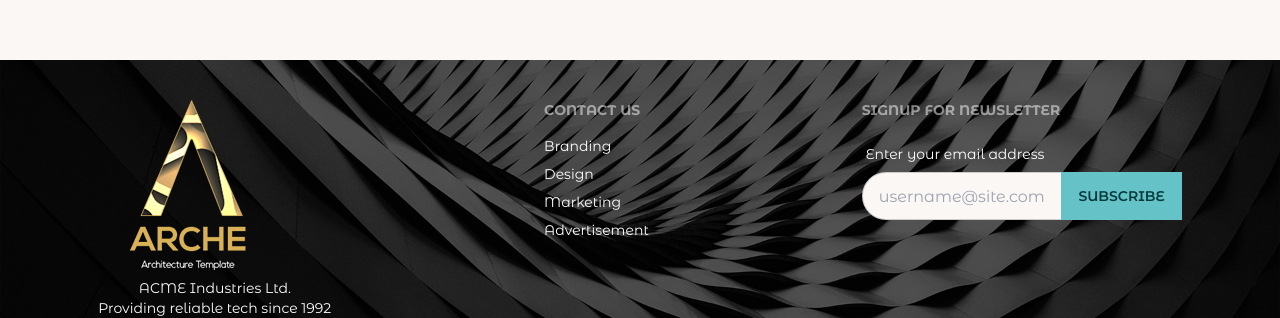
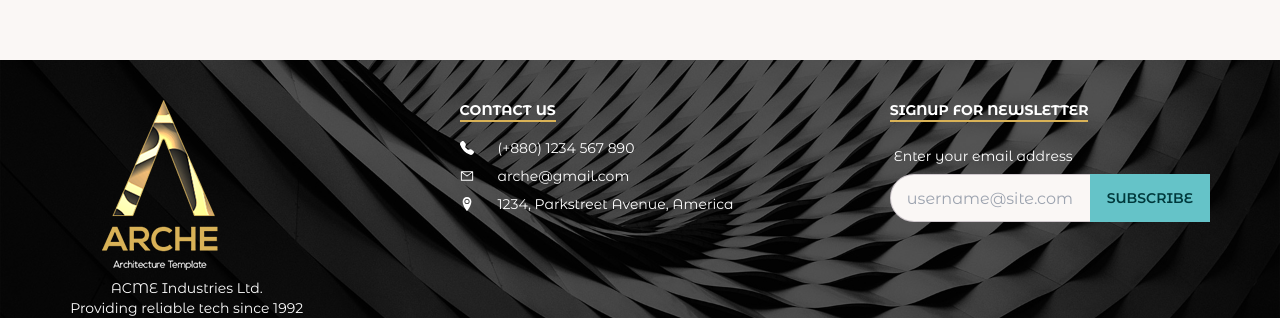
Before and after one commit to KPorus/acrhe, a React (Create React App) app: page /about in a window 1280 px wide. Shown: the part 924-1242 px from the top of the page. Built offline with nearby package versions, Linux system fonts and the light colour scheme.

Commit message:
some footer update

```diff
--- a/src/component/Footer.jsx
+++ b/src/component/Footer.jsx
@@ -2,6 +2,9 @@ import React from "react";
 import img from "../images/footer.png";
 import footerBg from "../images/footer-background.jpg";
 import "../App.css"
+import { BsFillTelephoneFill } from "react-icons/bs";
+import { AiOutlineMail } from "react-icons/ai";
+import { ImLocation2 } from "react-icons/im";
 const Footer = () => {
   return (
     <div
@@ -23,15 +26,14 @@ const Footer = () => {
           </p>
         </div>
         <div>
-          <span className='footer-title'>Contact Us</span>
-          <a className='link link-hover'>Branding</a>
-          <a className='link link-hover'>Design</a>
-          <a className='link link-hover'>Marketing</a>
-          <a className='link link-hover'>Advertisement</a>
+          <span className='footer-title opacity-100 border-b-2 border-[#d9b257]'>Contact Us</span>
+          <a href="Tel-880 1234 567 890" className='link link-hover flex items-center'><BsFillTelephoneFill className="mr-6"></BsFillTelephoneFill>(+880) 1234 567 890{" "}</a>
+          <a href="mailto:arche@gmail.com" className='link link-hover flex items-center'><AiOutlineMail className="mr-6"></AiOutlineMail>arche@gmail.com</a>
+          <a className='link link-hover flex items-center'><ImLocation2 className="mr-6"></ImLocation2>1234, Parkstreet Avenue, America</a>
         </div>
 
         <div className="text-white">
-          <span className='footer-title'>Signup for Newsletter</span>
+          <span className='footer-title opacity-100 border-b-2 border-[#d9b257]'>Signup for Newsletter</span>
           <div className='form-control w-80'>
             <label className='label'>
               <span className='label-text text-white'>Enter your email address</span>
```
